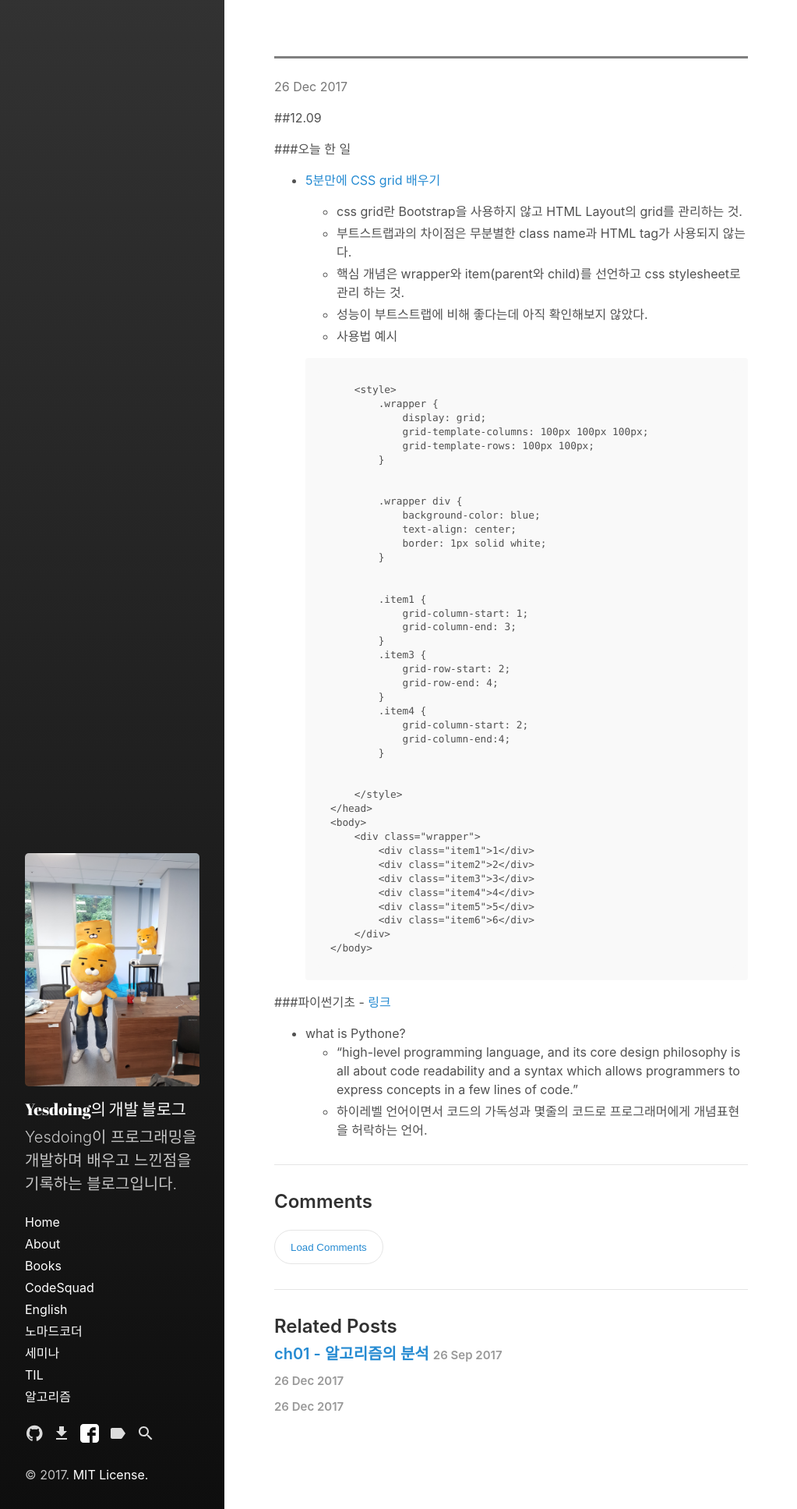
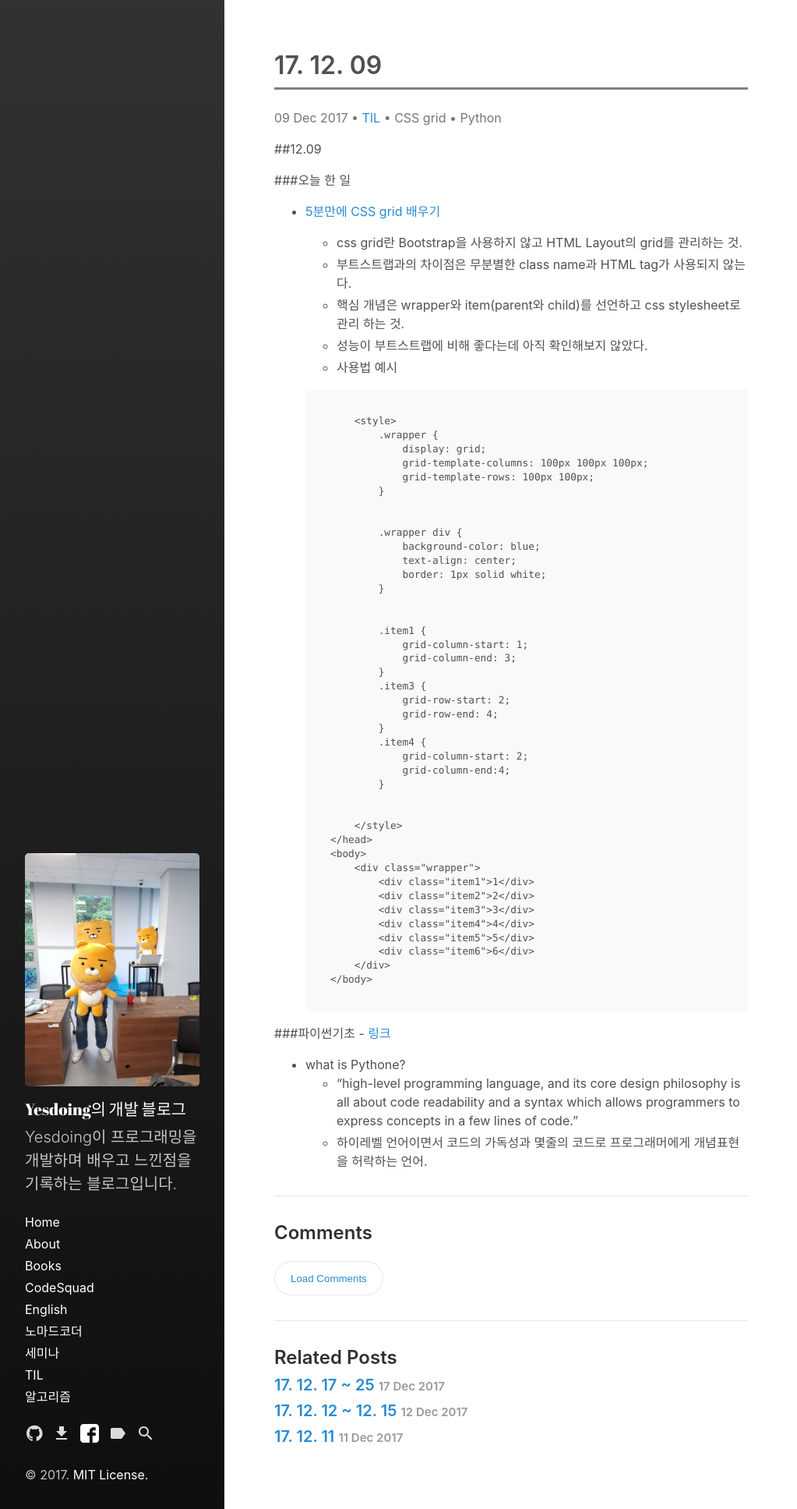
Before and after one commit to Yesdoing/Yesdoing.github.io, a Jekyll site: the page built from _posts/TIL/2017-12-09-TIL.md, in a window 1280 px wide. Shown: the whole page at 78% size, without its empty margins (0-1023 px from the left). Built offline with Jekyll 4.4.1, drawn with Linux system fonts in a browser that asks for light colours; our own code applies the rules of GitHub Pages for plain Markdown files; part of the change alters nothing that is shown.

Commit message:
update blog post

```diff
--- a/_posts/TIL/2017-12-09-TIL.md
+++ b/_posts/TIL/2017-12-09-TIL.md
@@ -2,15 +2,9 @@
 layout: post
 title: "17. 12. 09"
 categories:
-<<<<<<< HEAD
-  -	TIL
-  -	CSS grid
-  -	Python
-=======
-	- TIL
-	- CSS grid
-	- Python
->>>>>>> a697d55d908531b0410b241e2d1c8467a7f44357
+  - TIL
+  - CSS grid
+  - Python
 ---
 
 ##12.09
```
Also changed, not shown: _posts/TIL/2017-12-11-TIL.md (+3 -3 lines), _posts/TIL/2017-12-12-14-TIL.md (+1 -1 lines), _posts/TIL/2017-12-17-TIL.md (+1 -1 lines).
